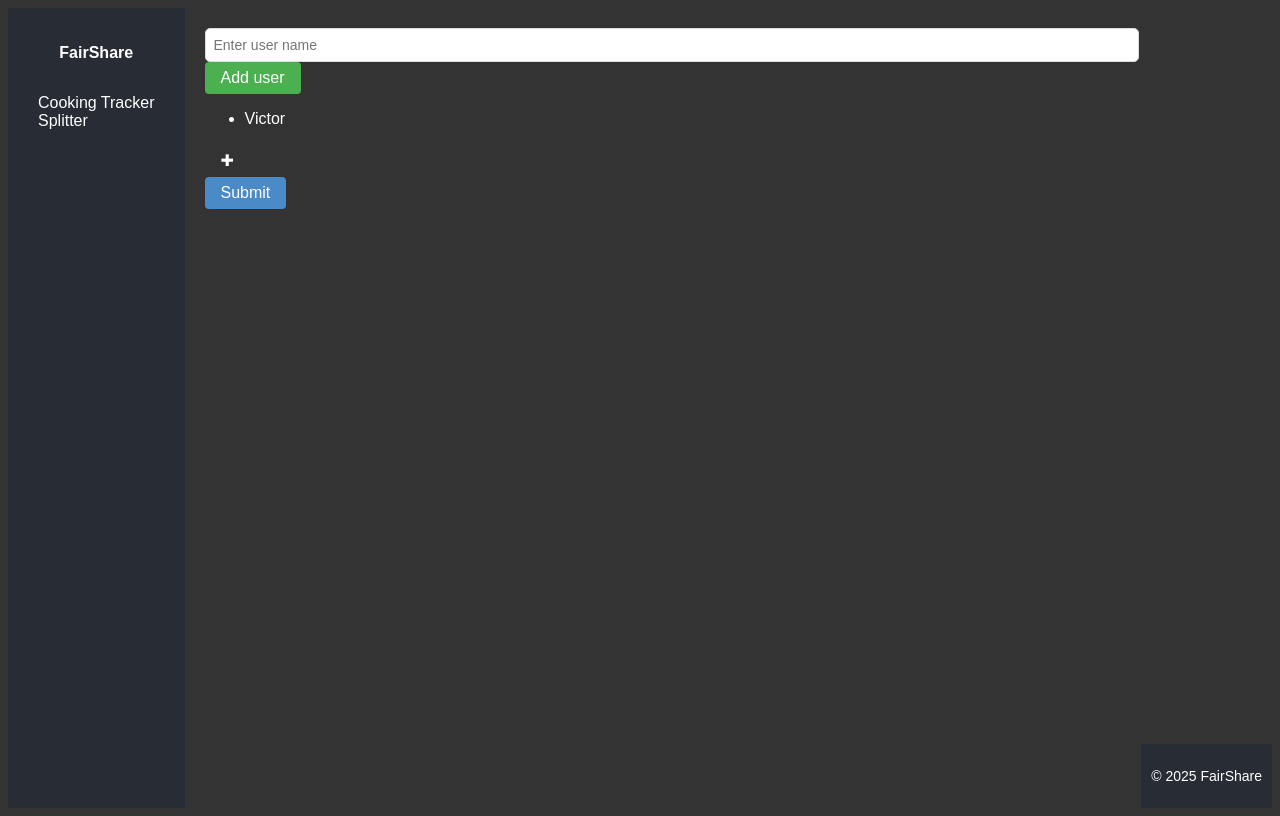
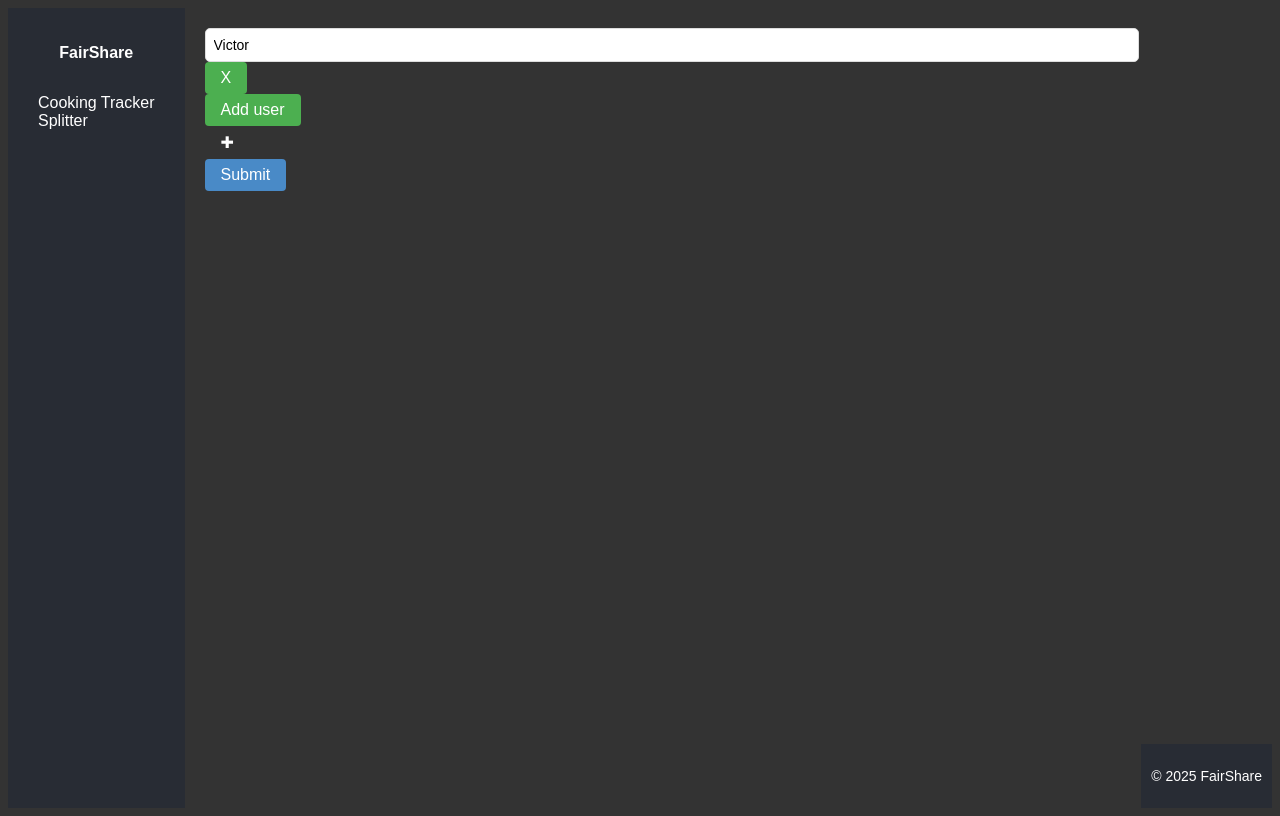
Before and after one commit to vidsagar/splitly, a React (Create React App) app: page /split in a window 1280 px wide. Built offline with nearby package versions, Linux system fonts and the light colour scheme.

Commit message:
Restoring user changes. ToDo: add css

```diff
--- a/src/components/UserManager.js
+++ b/src/components/UserManager.js
@@ -6,34 +6,30 @@ import Button from "./Button";
 
 export const UserManager = () => {
 	const [username, setUsername] = useState("");
-	const onNameChange = (e) => {
-		setUsername(e.target.value);
-	};
 
-	const { users, addUser, removeUser } = useUser();
+	const { users, onUsernameChange, addUser, removeUser } = useUser();
 	return (
 		<div>
-			<InputField
-				id="username"
-				value={username}
-				placeholder="Enter user name"
-				onChange={onNameChange}
-				className="input-field-user-name"
-			/>
+			{
+				users.map(user =>
+					<div>
+						<InputField
+							value={user.username}
+							placeholder={user.username}
+							onChange={(e) => onUsernameChange(e, user.userId)}
+							className="input-field-user-name"
+						/>
+						<Button
+							label="X"
+							onClick={removeUser}
+						/>
+					</div>
+				)
+			}
 			<Button
 				label="Add user"
-				onClick={() =>
-					addUser(username) && setUsername("")
-				}
+				onClick={addUser}
 			/>
-			<div>
-				<ul>{users.map(user =>
-					<li key={user.userId}>
-						{user.username}
-					</li>
-				)}
-				</ul>
-			</div>
 		</div>
 	)
 };
--- a/src/context/UserProvider.js
+++ b/src/context/UserProvider.js
@@ -19,9 +19,9 @@ export const UserProvider = ({ children }) => {
 		setUsers(tempUsers);
 	};
 
-	const addUser = (username) => {
+	const addUser = () => {
 		const newUser = {
-			username: username,
+			username: "",
 			userId: crypto.randomUUID()
 		};
 		setUsers([
```
